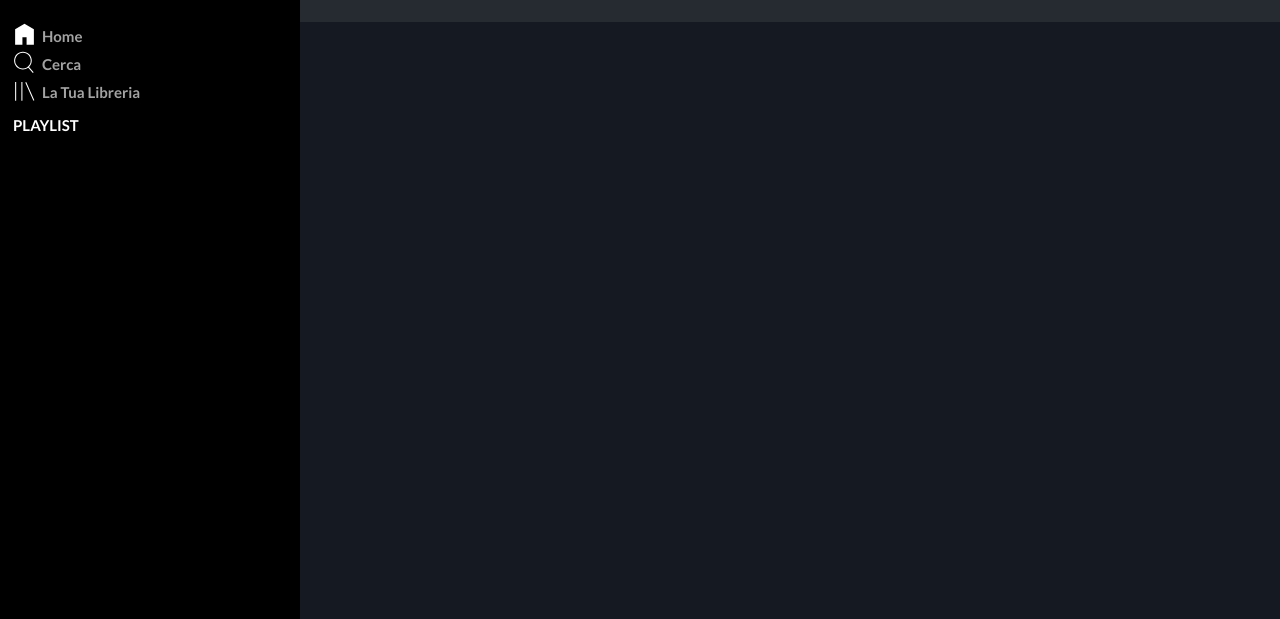
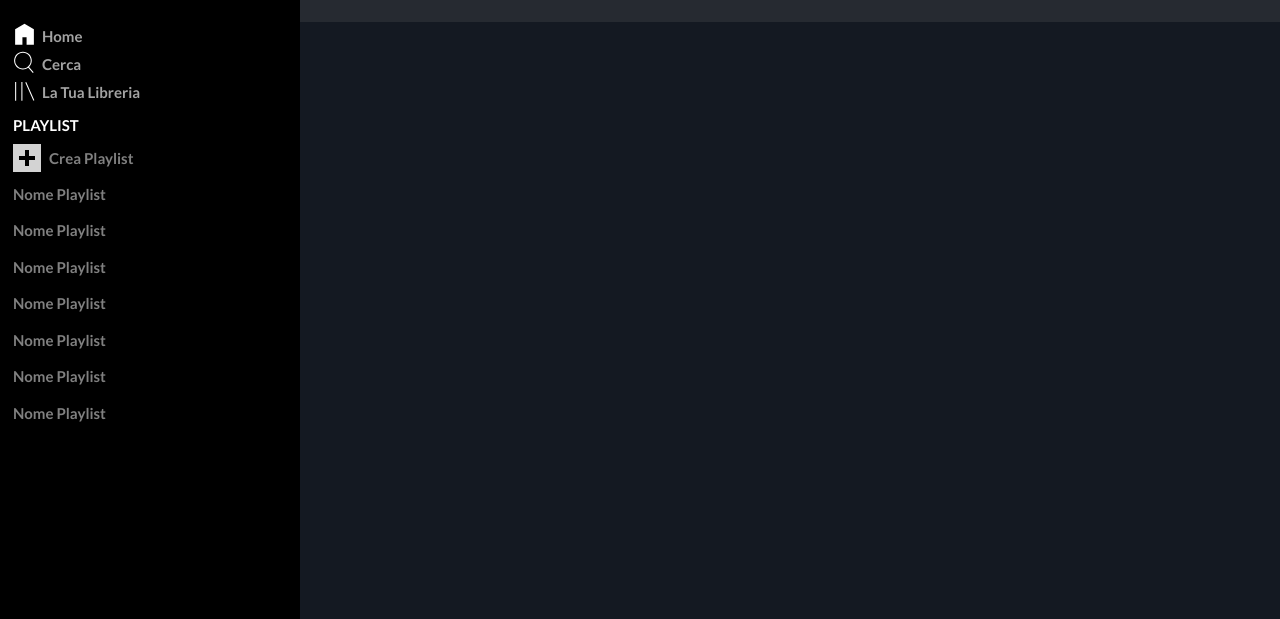
Before and after one commit to EdoardoDV/html-css-spotifyweb, a plain HTML site: page index.html in a window 1280 px wide. Shown: the part 78-697 px from the top of the page. Drawn offline with Linux system fonts and the light colour scheme.

Commit message:
Playlist side

```diff
--- a/css/style.css
+++ b/css/style.css
@@ -112,6 +112,35 @@ h3 {
   padding-left: 13px;
   margin-top: 10px;
 }
+.playlist li h2 {
+  color: grey;
+  display: inline-block;
+  vertical-align: calc(28px * 0.66);
+}
+.playlist li>div{
+  margin: 10px 0;
+  margin-right: 8px;
+  position:relative;
+  display: inline-block;
+  width: 28px;
+  height: 28px;
+  background: lightgrey;
+}
+.playlist li>div>div{
+  width: 4px;
+  height: 16px;
+  background: black;
+  position: absolute;
+  top: 50%;
+  right: 50%;
+  transform: translate(50%, -50%);
+}
+.playlist li>div div:last-of-type{
+  width: 16px;
+  height: 4px;
+  background: black;
+}
+/* Fine PLaylist */
 .account {
   height: 100px;
   flex-grow: 0;
--- a/index.html
+++ b/index.html
@@ -29,6 +29,16 @@
       </div>
       <div class="playlist">
         <h2>PLAYLIST</h2>
+        <ul>
+          <li><div><div></div><div></div></div><h2>Crea Playlist</h2></li>
+          <li><h2>Nome Playlist</h2></li>
+          <li><h2>Nome Playlist</h2></li>
+          <li><h2>Nome Playlist</h2></li>
+          <li><h2>Nome Playlist</h2></li>
+          <li><h2>Nome Playlist</h2></li>
+          <li><h2>Nome Playlist</h2></li>
+          <li><h2>Nome Playlist</h2></li>
+        </ul>
       </div>
       <div class="account">
 
```
